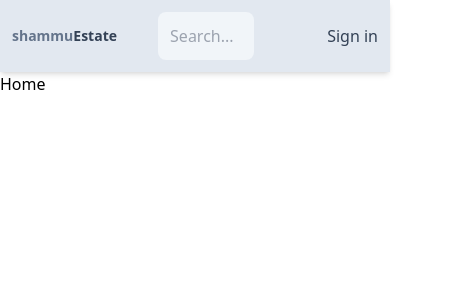
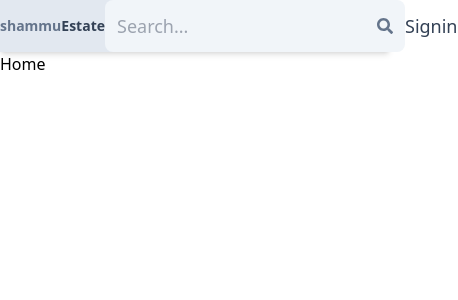
Before and after one commit to Mohammedshamoil/Mern_Estate_project, a React (Vite) app in the folder client/: page / in a window 390 px wide. Shown: the top 300 px of the page, 458 px wide, since content can reach past the window. Built offline with nearby package versions, Linux system fonts and the light colour scheme.

Commit message:
header responsive

```diff
--- a/client/src/Components/Header.jsx
+++ b/client/src/Components/Header.jsx
@@ -5,35 +5,35 @@ import { Link } from "react-router-dom";
 function Header() {
   return (
     <header className="bg-slate-200 shadow-md">
-      <div className="flex justify-between  items-center max-w-6xl mx-auto p-3">
+      <div className="flex justify-around items-center">
         <Link to="/">
-          <h1 className="font-bold text-sm sm:text-xl flex flex-wrap">
+          <h1 className="font-bold text-sm md:text-xl sm:flex  sm:flex-wrap ">
             <span className="text-slate-500">shammu</span>
             <span className="text-slate-700">Estate</span>
           </h1>
         </Link>
-        <form className="bg-slate-100 rounded-lg flex items-center p-3 w-24 sm:w-64">
+        <form className="bg-slate-100 rounded-lg flex p-3 items-center   ">
           <input
             type="text"
             placeholder="Search..."
-            className="bg-transparent focus:outline-none"
+            className="bg-transparent text-lg focus:outline-none"
           />
-          <FaSearch className=" text-slate-500"></FaSearch>
+          <FaSearch className=" text-slate-500 "></FaSearch>
         </form>
-        <ul className="flex gap-4">
+        <ul className="flex md:gap-4">
           <Link to="/">
-            <li className="hidden sm:inline text-slate-700 hover:underline cursor-pointer">
+            <li className="hidden  text-lg sm:inline text-slate-700 hover:underline cursor-pointer">
               Home
             </li>
           </Link>
           <Link to="/about">
-            <li className="hidden sm:inline text-slate-700 hover:underline cursor-pointer">
+            <li className="hidden  text-lg sm:inline text-slate-700 hover:underline cursor-pointer">
               About
             </li>
           </Link>
           <Link to="/sign-in">
-            <li className=" text-slate-700 hover:underline cursor-pointer">
-              Sign in
+            <li className="text-lg text-slate-700 hover:underline cursor-pointer">
+              Signin
             </li>
           </Link>
         </ul>
```
